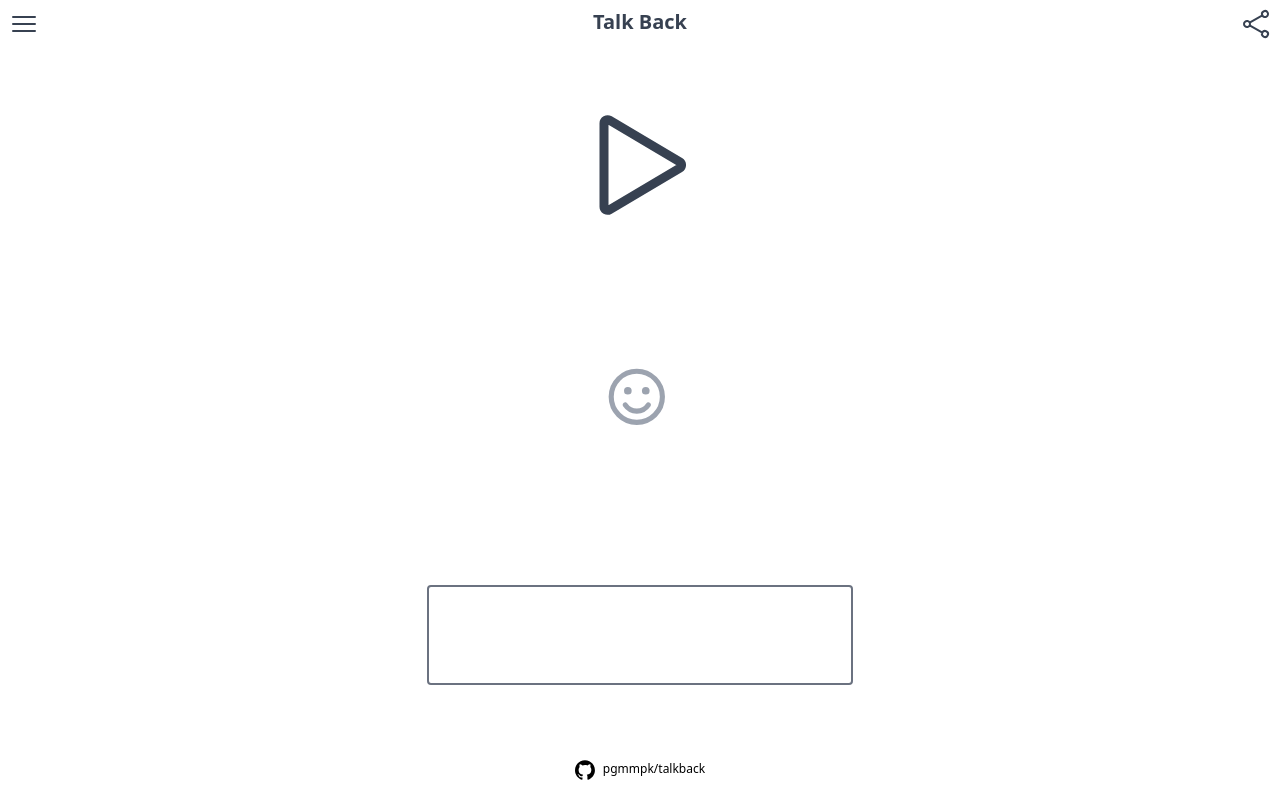
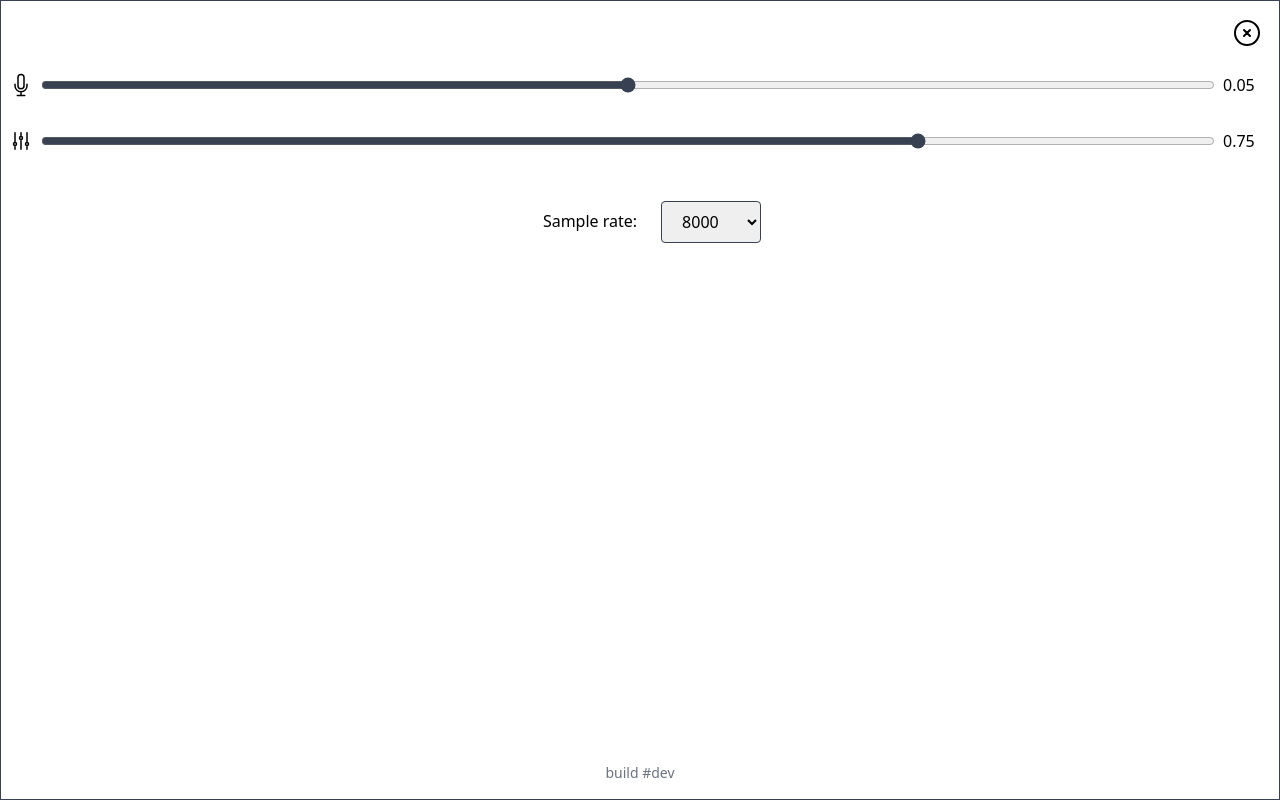
Before and after one commit to pgmmpk/talkback, a SvelteKit app: page / in a window 1280 px wide. Both pictures are taken after a click on the button 1256 px from the left and 16 px from the top of the page. Built offline with nearby package versions, Linux system fonts and the light colour scheme.

Commit message:
btter settings

```diff
--- a/src/routes/+page.svelte
+++ b/src/routes/+page.svelte
@@ -80,17 +80,18 @@
 <div class="flex flex-col items-center content-center h-screen">
     <div class="flex-none h-8 flex flex-row mb-4 w-full">
         <div class="grow flex flex-row">
-            <button aria-label="settings" class="flex-none w-8 m-2 text-gray-700 disabled:text-gray-400 outline-none" onclick={showSettings} >
+            <button aria-label="share" class="flex-none w-8 m-2 text-gray-700 disabled:text-gray-400 outline-none" onclick={share} >
                 <svg xmlns="http://www.w3.org/2000/svg" fill="none" viewBox="0 0 24 24" stroke-width="1.5" stroke="currentColor" class="w-8 h-8">
-                    <path stroke-linecap="round" stroke-linejoin="round" d="M3.75 6.75h16.5M3.75 12h16.5m-16.5 5.25h16.5" />
+                    <path stroke-linecap="round" stroke-linejoin="round" d="M7.217 10.907a2.25 2.25 0 1 0 0 2.186m0-2.186c.18.324.283.696.283 1.093s-.103.77-.283 1.093m0-2.186 9.566-5.314m-9.566 7.5 9.566 5.314m0 0a2.25 2.25 0 1 0 3.935 2.186 2.25 2.25 0 0 0-3.935-2.186Zm0-12.814a2.25 2.25 0 1 0 3.933-2.185 2.25 2.25 0 0 0-3.933 2.185Z" />
                 </svg>
             </button>
             <div class="grow text-xl md:mb-4 mb-8 mt-2 font-bold text-gray-700 text-center">
                 Talk Back
             </div>
-            <button aria-label="share" class="flex-none w-8 m-2 text-gray-700 disabled:text-gray-400 outline-none" onclick={share} >
+            <button aria-label="settings" class="flex-none w-8 m-2 text-gray-700 disabled:text-gray-400 outline-none" onclick={showSettings} >
                 <svg xmlns="http://www.w3.org/2000/svg" fill="none" viewBox="0 0 24 24" stroke-width="1.5" stroke="currentColor" class="w-8 h-8">
-                    <path stroke-linecap="round" stroke-linejoin="round" d="M7.217 10.907a2.25 2.25 0 1 0 0 2.186m0-2.186c.18.324.283.696.283 1.093s-.103.77-.283 1.093m0-2.186 9.566-5.314m-9.566 7.5 9.566 5.314m0 0a2.25 2.25 0 1 0 3.935 2.186 2.25 2.25 0 0 0-3.935-2.186Zm0-12.814a2.25 2.25 0 1 0 3.933-2.185 2.25 2.25 0 0 0-3.933 2.185Z" />
+                    <path stroke-linecap="round" stroke-linejoin="round" d="M10.343 3.94c.09-.542.56-.94 1.11-.94h1.093c.55 0 1.02.398 1.11.94l.149.894c.07.424.384.764.78.93.398.164.855.142 1.205-.108l.737-.527a1.125 1.125 0 0 1 1.45.12l.773.774c.39.389.44 1.002.12 1.45l-.527.737c-.25.35-.272.806-.107 1.204.165.397.505.71.93.78l.893.15c.543.09.94.559.94 1.109v1.094c0 .55-.397 1.02-.94 1.11l-.894.149c-.424.07-.764.383-.929.78-.165.398-.143.854.107 1.204l.527.738c.32.447.269 1.06-.12 1.45l-.774.773a1.125 1.125 0 0 1-1.449.12l-.738-.527c-.35-.25-.806-.272-1.203-.107-.398.165-.71.505-.781.929l-.149.894c-.09.542-.56.94-1.11.94h-1.094c-.55 0-1.019-.398-1.11-.94l-.148-.894c-.071-.424-.384-.764-.781-.93-.398-.164-.854-.142-1.204.108l-.738.527c-.447.32-1.06.269-1.45-.12l-.773-.774a1.125 1.125 0 0 1-.12-1.45l.527-.737c.25-.35.272-.806.108-1.204-.165-.397-.506-.71-.93-.78l-.894-.15c-.542-.09-.94-.56-.94-1.109v-1.094c0-.55.398-1.02.94-1.11l.894-.149c.424-.07.765-.383.93-.78.165-.398.143-.854-.108-1.204l-.526-.738a1.125 1.125 0 0 1 .12-1.45l.773-.773a1.125 1.125 0 0 1 1.45-.12l.737.527c.35.25.807.272 1.204.107.397-.165.71-.505.78-.929l.15-.894Z" />
+                    <path stroke-linecap="round" stroke-linejoin="round" d="M15 12a3 3 0 1 1-6 0 3 3 0 0 1 6 0Z" />
                 </svg>
             </button>
         </div>
--- a/src/routes/SettingsPanel.svelte
+++ b/src/routes/SettingsPanel.svelte
@@ -5,7 +5,7 @@
     let { visible = $bindable() } = $props();
 </script>
 {#if visible}
-<div class="h-screen absolute top-0 left-0 w-3/4 border bg-white border-gray-700 z-2 flex flex-col shadow-xl shadow-gray-700 p-2" transition:fly={{ duration: 400, opacity: 1.0, x: '-100%' }}>
+<div class="h-screen absolute top-0 left-0 w-full border bg-white border-gray-700 z-2 flex flex-col shadow-xl shadow-gray-700 p-2" transition:fly={{ duration: 400, opacity: 1.0, x: '100%' }}>
     <div class="flex flex-row">
         <div class="grow"></div>
         <button class="flex-none m-2 w-8" aria-label="Close" onclick={() => {visible = false;}}>
```
